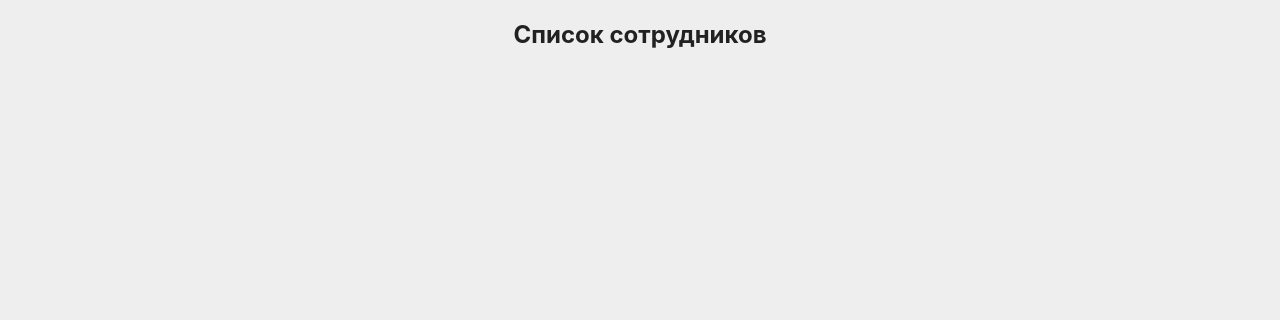
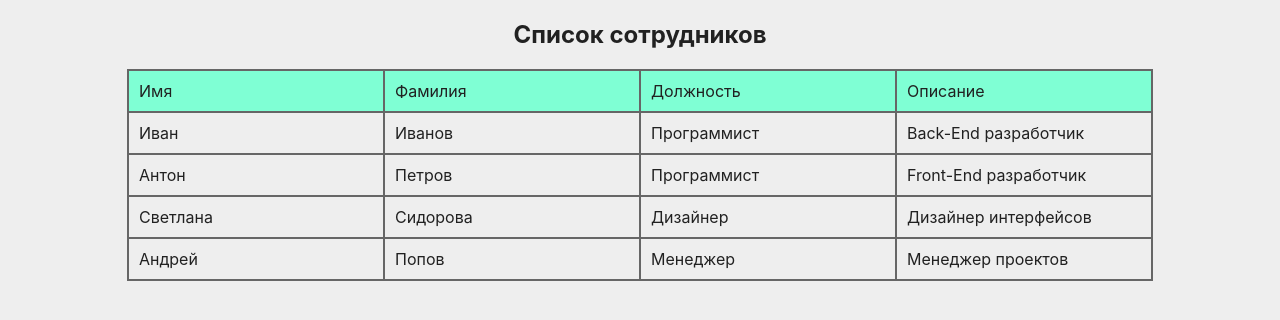
Before and after one commit to NataliShip/List-of-employees, a React app: page / in a window 1280 px wide. Built offline with nearby package versions, Linux system fonts and the light colour scheme.

Commit message:
feat (list of employees): render data

```diff
--- a/src/components/List.js
+++ b/src/components/List.js
@@ -14,6 +14,25 @@ class List extends React.PureComponent {
     return (
       <div className='list'>
         <h2>Список сотрудников</h2>
+        { this.props.list.length
+          ? <div className='list__table'>
+            <div className='list__table-row'>
+              <div className='list__table-col list__table_header'>Имя</div>
+              <div className='list__table-col list__table_header'>Фамилия</div>
+              <div className='list__table-col list__table_header'>Должность</div>
+              <div className='list__table-col list__table_header'>Описание</div>
+            </div>
+            {this.props.list.map(item =>
+              <div key={item.id} className='list__table-row'>
+                <div className='list__table-col'>{item.name}</div>
+                <div className='list__table-col'>{item.surname}</div>
+                <div className='list__table-col'>{item.position}</div>
+                <div className='list__table-col'>{item.description}</div>
+              </div>
+            )}
+          </div>
+          : <div>Список сотрудников пуст</div>
+        }
       </div>
     );
   }
--- a/src/employees.js
+++ b/src/employees.js
@@ -1,23 +1,27 @@
 export const getEmployees = () => [
   {
+    id: 1,
     name: 'Иван',
     surname: 'Иванов',
     position: 'Программист',
     description: 'Back-End разработчик',
   },
   {
+    id: 2,
     name: 'Антон',
     surname: 'Петров',
     position: 'Программист',
     description: 'Front-End разработчик',
   },
   {
+    id: 3,
     name: 'Светлана',
     surname: 'Сидорова',
     position: 'Дизайнер',
     description: 'Дизайнер интерфейсов',
   },
   {
+    id: 4,
     name: 'Андрей',
     surname: 'Попов',
     position: 'Менеджер',
--- a/src/scss/list-of-employees.scss
+++ b/src/scss/list-of-employees.scss
@@ -9,5 +9,30 @@ body {
 
 .list {
   display: flex;
+  flex-direction: column;
   justify-content: center;
+  align-items: center;
+
+  &__table {
+    display: flex;
+    flex-direction: column;
+    width: 80%;
+    border: 1px solid #666;
+    overflow-y: auto;
+  }
+
+  &__table-row {
+    display: flex;
+  }
+
+  &__table-col {
+    padding: 10px;
+    border: 1px solid #666;
+    width: 25%;
+    min-width: 100px;
+  }
+
+  &__table_header {
+    background: aquamarine;
+  }
 }
```
